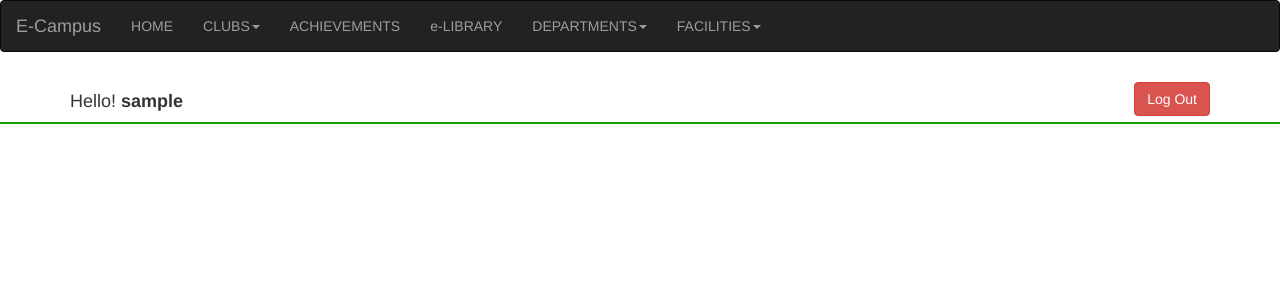
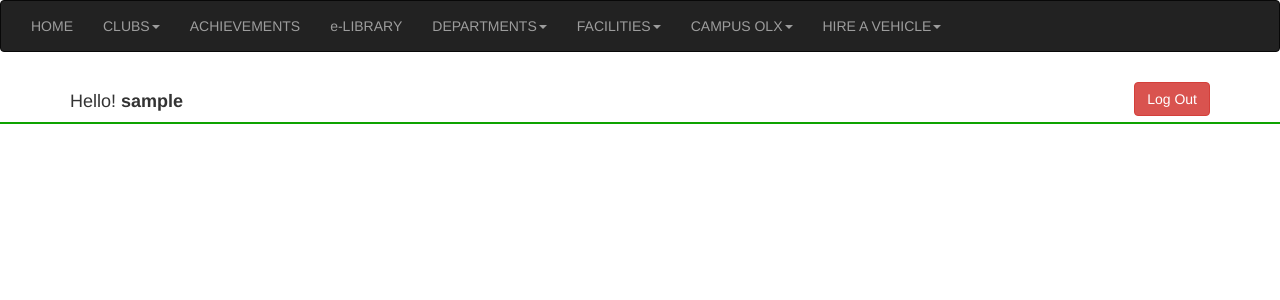
Before and after one commit to madhusudanrathore/dot_slash-ecampus, a PHP site: page /header.php in a window 1280 px wide. Shown: the top 300 px of the page. Run offline with PHP 8.4, Linux system fonts and the light colour scheme; the visitor is signed in with stand-in values (Sample User, id 1); a stand-in replaces the project's code that opens the database connection.

Commit message:
Add files via upload

```diff
--- a/header.php
+++ b/header.php
@@ -23,9 +23,6 @@
 	<!-- NAVIGATION BAR -->
 	<nav class="navbar navbar-inverse" >
   		<div class="container-fluid">
-    		<div class="navbar-header">
-      			<a class="navbar-brand" href="index.php">E-Campus</a>
-    		</div>
     		<ul class="nav navbar-nav">
       			<li>
       				<a href="index.php">HOME</a>
@@ -42,25 +39,42 @@
       			<!-- ACHIEVEMENTS -->
       			<li><a href="achievements.php">ACHIEVEMENTS</a></li>
       			<!-- LIBRARY-->
-      			<li><a href="#">e-LIBRARY</a></li>
+      			<li><a href="elibrary.php">e-LIBRARY</a></li>
       			<!--DEPARTMENTS-->
       			<li class="dropdown">
-      				<a class="dropdown-toggle" data-toggle="dropdown" href="#">DEPARTMENTS<span class="caret"></span></a>
+      				<a class="dropdown-toggle" data-toggle="dropdown" href="department.php">DEPARTMENTS<span class="caret"></span></a>
         			<ul class="dropdown-menu">
-			          <li><a href="#">DEPARTMENT 1</a></li>
-			          <li><a href="#">DEPARTMENT 2</a></li>
-			          <li><a href="#">DEPARTMENT 3</a></li>
+			          <li><a href="it_index.php">IT</a></li>
+			          <li><a href="ec_index.php">EC</a></li>
+			          <li><a href="cse_index.php">CSE</a></li>
 			        </ul>
       			</li>
       			<!-- FACILITIES-->
       			<li class="dropdown">
       				<a class="dropdown-toggle" data-toggle="dropdown" href="#">FACILITIES<span class="caret"></span></a>
         			<ul class="dropdown-menu">
-			          <li><a href="#">LOST &amp FOUND</a></li>
-			          <li><a href="#">CANTEEN</a></li>
-			          <li><a href="#">CAMPUS OLX</a></li>
+			          <li><a href="lost_found.php">LOST &amp FOUND</a></li>
+			          <li><a href="canteen.php">CANTEEN</a></li>
+			          <li><a href="query.php">QUERIES?</a></li>
 			        </ul>
       			</li>
+      			<!-- OLX -->
+      			<li class="dropdown">
+      				<a class="dropdown-toggle" data-toggle="dropdown" href="#">CAMPUS OLX<span class="caret"></span></a>
+        			<ul class="dropdown-menu">
+			          <li><a href="olx_new_post.php">POST AD</a></li>
+			          <li><a href="olx_ad_display.php">SEARCH</a></li>
+			        </ul>
+      			</li>
+      			<!-- HIRE A VEHICLE-->
+      			<li class="dropdown">
+      				<a class="dropdown-toggle" data-toggle="dropdown" href="#">HIRE A VEHICLE<span class="caret"></span></a>
+        			<ul class="dropdown-menu">
+			          <li><a href="forhire_new_post.php">POST</a></li>
+			          <li><a href="forhire_display.php">SEARCH</a></li>
+			        </ul>
+      			</li>
+
     		</ul>
   		</div>
 	</nav>
```
